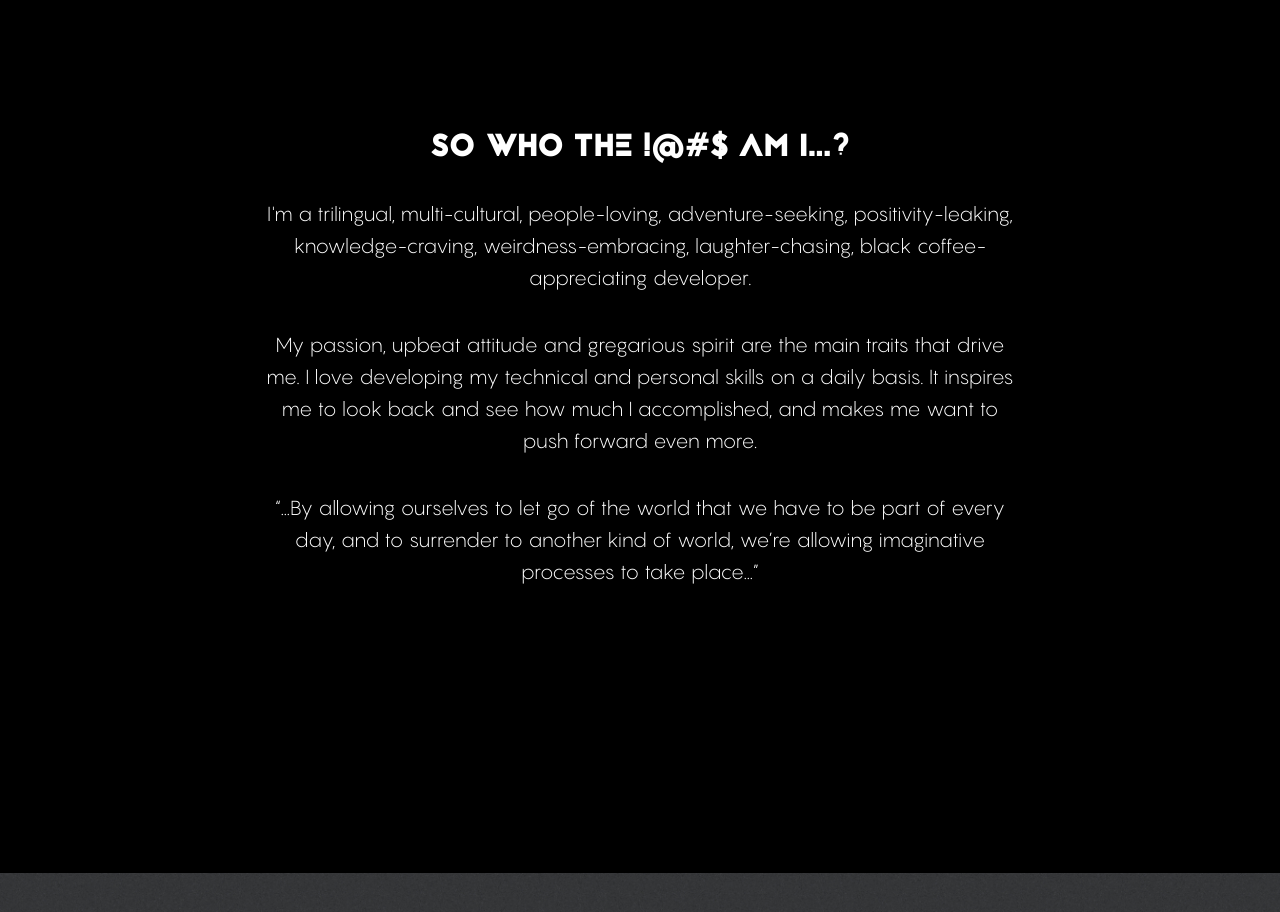
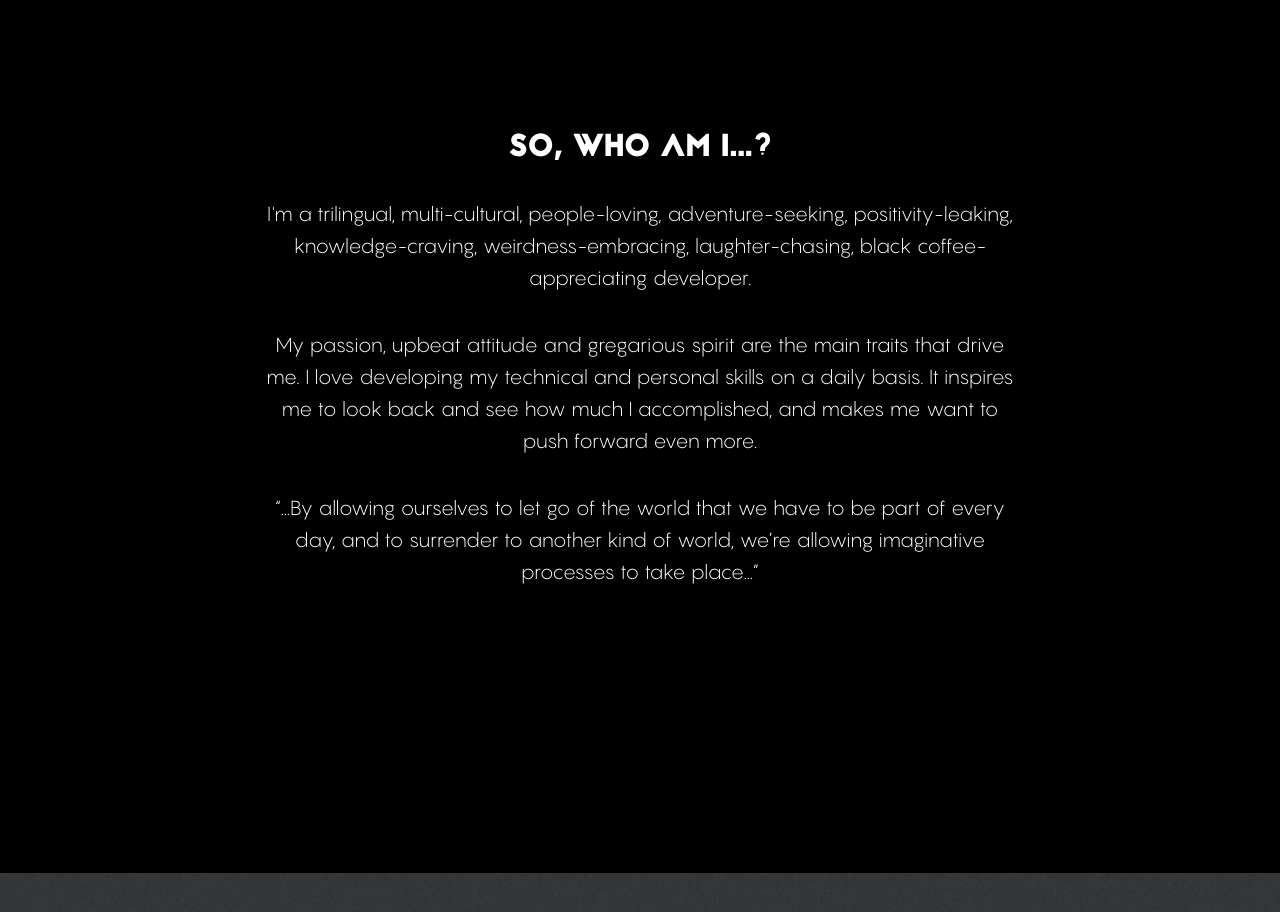
Before and after one commit to Aslonski/Aslonski.github.io, a website: page index.html in a window 1280 px wide. Shown: the part 920-1832 px from the top of the page. Drawn offline with nearby package versions, Linux system fonts and the light colour scheme; some packages are replaced by stand-ins of ours.

Commit message:
Update index.html

```diff
--- a/index.html
+++ b/index.html
@@ -97,7 +97,7 @@
     <section id="about" class="container content-section text-center">
         <div class="row">
             <div class="col-lg-8 col-lg-offset-2">
-                <h2>So who the !@#$ am I...?</h2>
+                <h2>So, who am I...?</h2>
                 <p>I'm a trilingual, multi-cultural, people-loving, adventure-seeking, positivity-leaking, knowledge-craving, weirdness-embracing, laughter-chasing, black coffee-appreciating developer. </p>
                 <p>My passion, upbeat attitude and gregarious spirit are the main traits that drive me. I love developing my technical and personal skills on a daily basis. It inspires me to look back and see how much I accomplished, and makes me want to push forward even more. <br>
                 </p>
```
